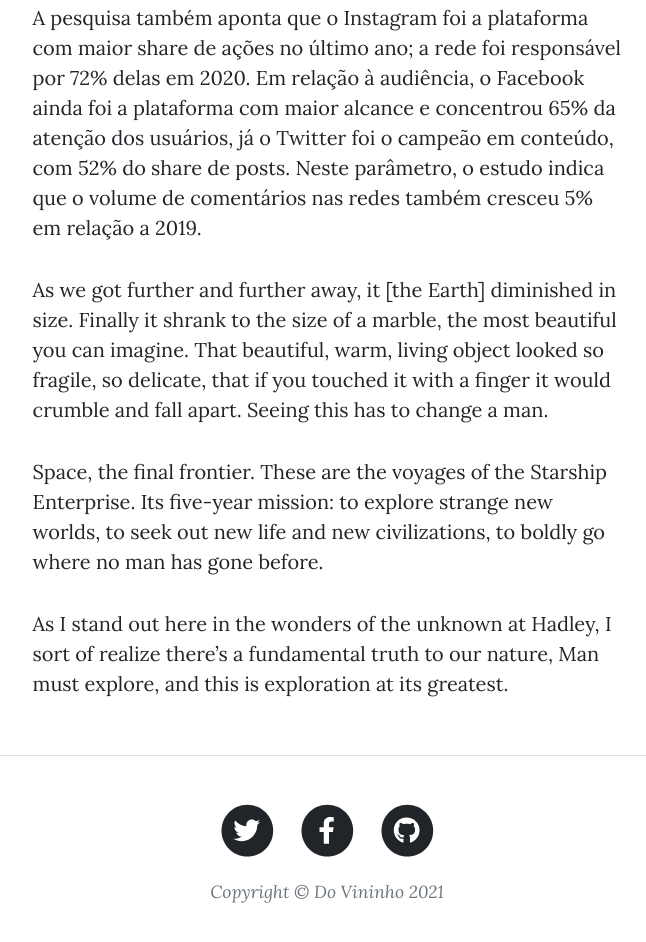
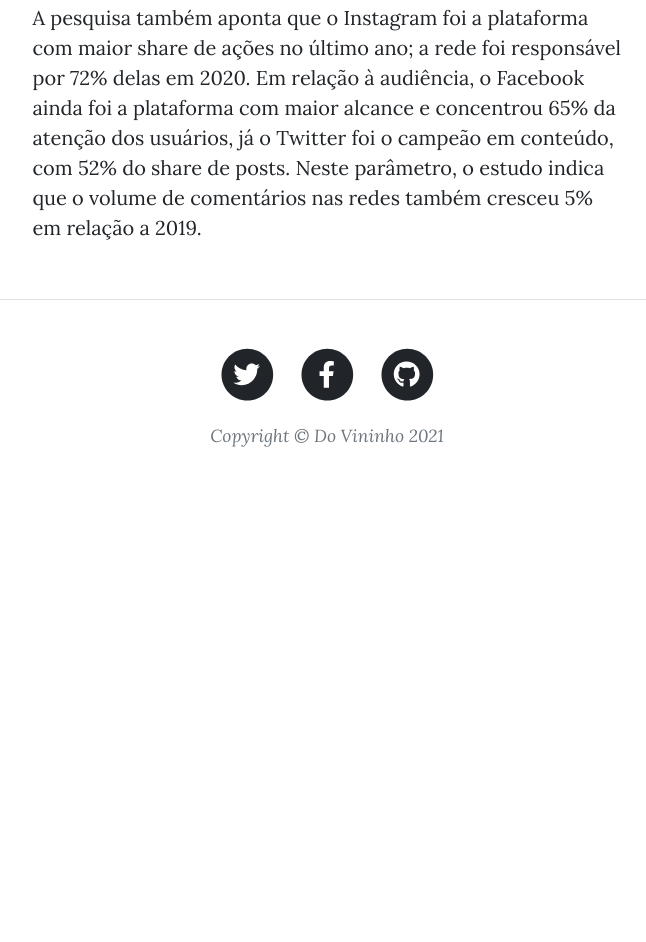
Before and after one commit to vinicius-ol/primeiro-bootstrap, a plain HTML site: page post3.html in a window 1280 px wide. Shown: the part 2359-3301 px from the top of the page, without its empty margins (313-959 px from the left). After the commit the page ends 2857 px from the top, so only its background shows below. Drawn offline with nearby package versions, Linux system fonts and the light colour scheme.

Commit message:
Update post3.html

```diff
--- a/post3.html
+++ b/post3.html
@@ -64,9 +64,6 @@
                         <p>Segundo o mesmo levantamento, os consumidores brasileiros passaram, em média, mais de 47 horas nas redes durante o mês de dezembro, tempo que fica apenas alguns minutos atrás dos usuários no México, que figuram em primeiro lugar em minutos consumidos em redes sociais.</p>
                         <p>Em números absolutos, o estudo da Comscore contabilizou 24,4 bilhões de interações no Facebook, Instagram e Twitter de marcas, publishers e influenciadores - índice 25% maior do que o que foi registrado em 2019. Além disso, foram somadas 9 milhões de publicações nessas redes em 2020, número 21% maior em relação ao ano anterior.</p>
                         <p>A pesquisa também aponta que o Instagram foi a plataforma com maior share de ações no último ano; a rede foi responsável por 72% delas em 2020. Em relação à audiência, o Facebook ainda foi a plataforma com maior alcance e concentrou 65% da atenção dos usuários, já o Twitter foi o campeão em conteúdo, com 52% do share de posts. Neste parâmetro, o estudo indica que o volume de comentários nas redes também cresceu 5% em relação a 2019.</p>
-                        <p>As we got further and further away, it [the Earth] diminished in size. Finally it shrank to the size of a marble, the most beautiful you can imagine. That beautiful, warm, living object looked so fragile, so delicate, that if you touched it with a finger it would crumble and fall apart. Seeing this has to change a man.</p>
-                        <p>Space, the final frontier. These are the voyages of the Starship Enterprise. Its five-year mission: to explore strange new worlds, to seek out new life and new civilizations, to boldly go where no man has gone before.</p>
-                        <p>As I stand out here in the wonders of the unknown at Hadley, I sort of realize there’s a fundamental truth to our nature, Man must explore, and this is exploration at its greatest.</p>
                     </div>
                 </div>
             </div>
```
